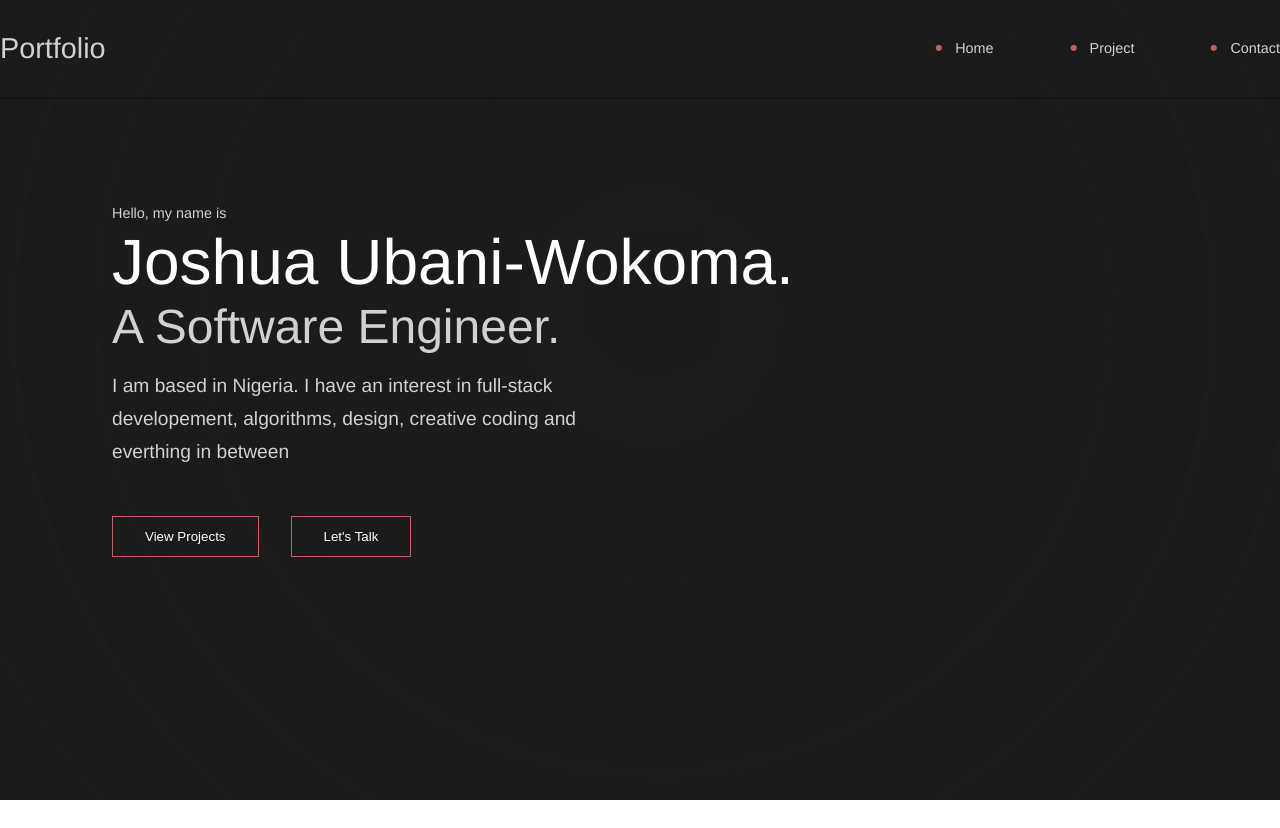
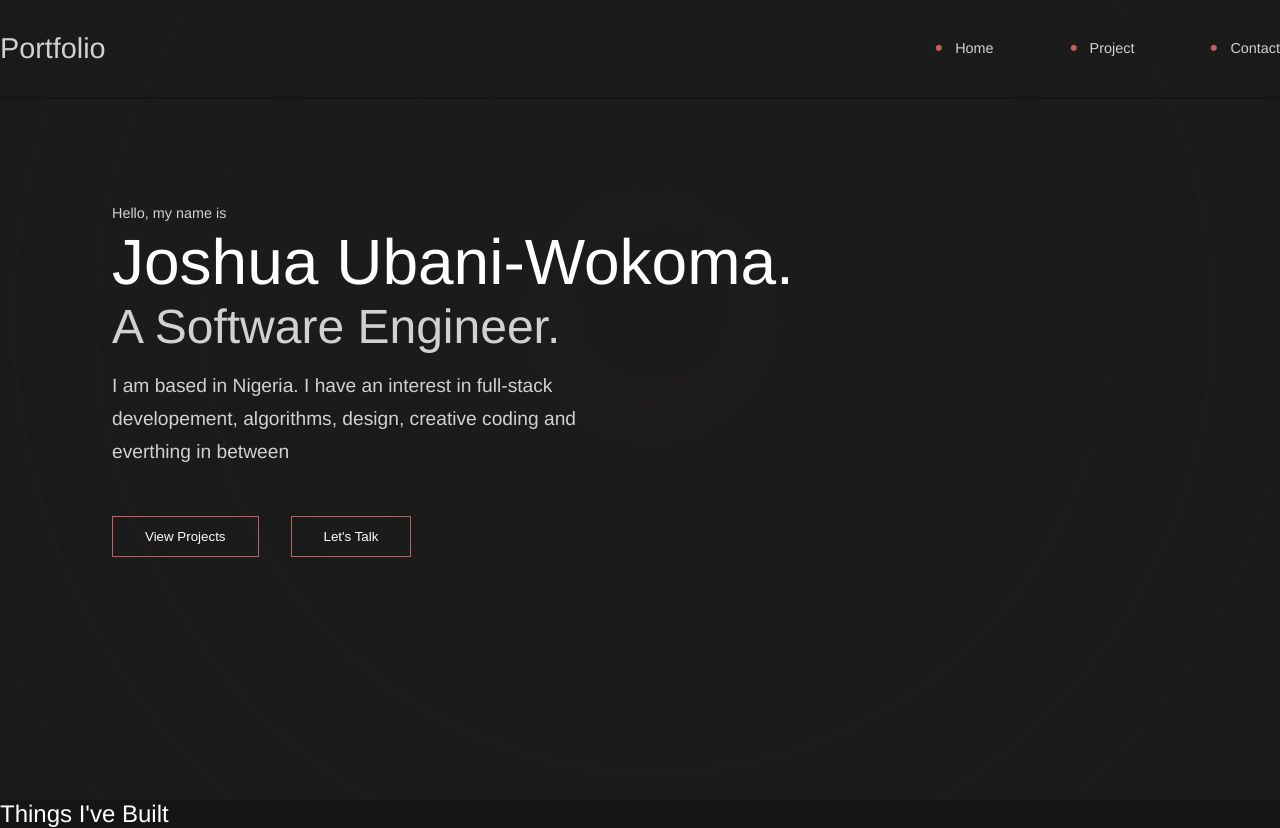
Before and after one commit to JuszJo/Portfolio, a React (Vite) app: page / in a window 1280 px wide. Before the commit the page ends 800 px from the top, so only its background shows below. Built offline with nearby package versions, Linux system fonts and the light colour scheme.

Commit message:
remove redundant styles and add boilerplate for project section

```diff
--- a/src/App.jsx
+++ b/src/App.jsx
@@ -1,9 +1,11 @@
 import Hero from "./components/Hero";
+import Projects from "./components/Projects";
 
 export default function App() {
     return(
         <main>
             <Hero />
+            <Projects />
         </main>
     )
 }
--- /dev/null
+++ b/src/components/Projects.jsx
@@ -0,0 +1,11 @@
+import "../styles/Projects.css";
+
+export default function Projects() {
+    return(
+        <section id="projects-section">
+            <div id="projects-div">
+                <h2>Things I've Built</h2>
+            </div>
+        </section>
+    )
+}
--- a/src/styles/Hero.css
+++ b/src/styles/Hero.css
@@ -20,12 +20,10 @@
 
 h1 {
     font-size: 4rem;
-    font-weight: normal;
 }
 
 #h2 {
     font-size: 3rem;
-    font-weight: normal;
 }
 
 #interest-p {
--- /dev/null
+++ b/src/styles/Projects.css
@@ -0,0 +1,3 @@
+#projects-section {
+    background-color: var(--tertiary);
+}
--- a/src/styles/index.css
+++ b/src/styles/index.css
@@ -17,11 +17,11 @@ body {
 
 h1, h2, h3, h4, h5, h6 {
     color: white;
+    font-weight: normal;
 }
 
 p, li {
     color: var(--text-opacity);
-    /* line-height: 1.5; */
     line-height: 1.7;
 }
 
```
